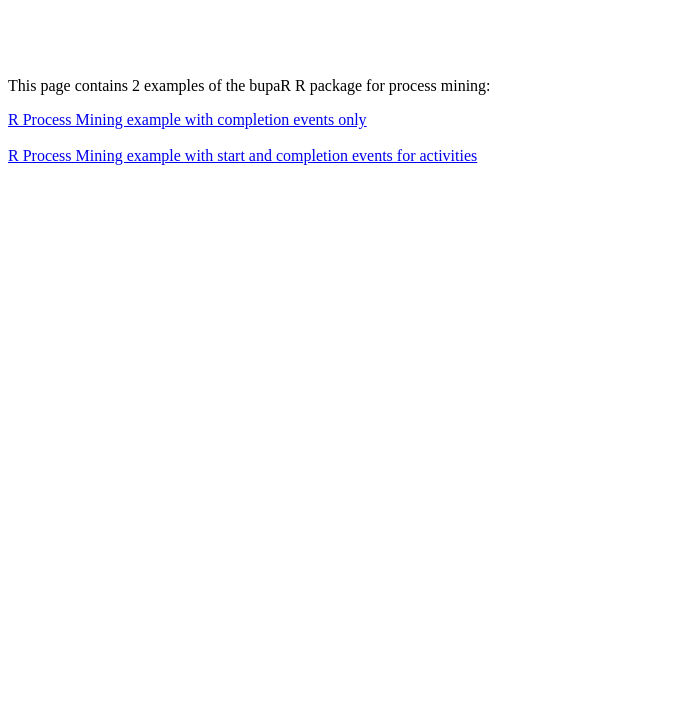
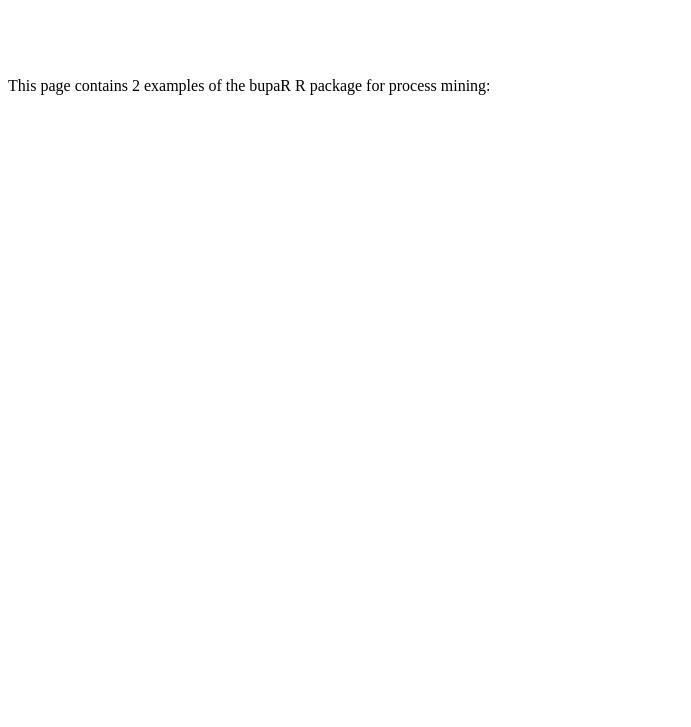
Before and after one commit to vicmertens/vicmertens.github.io, a plain HTML site: page index.html in a window 1280 px wide. Shown: the part 73-800 px from the top of the page, without its empty margins (0-691 px from the left). Drawn offline with Linux system fonts and the light colour scheme.

Commit message:
Update index.html

```diff
--- a/index.html
+++ b/index.html
@@ -8,10 +8,6 @@
 
 <p>This page contains 2 examples of the bupaR R package for process mining:</p>
 
-<A HREF = "processmining.html">R Process Mining example with completion events only</A>
-<BR/>
-<BR/>
-<A HREF = "processmining2.html">R Process Mining example with start and completion events for activities</A>
 
 </body>
 </html>
```
